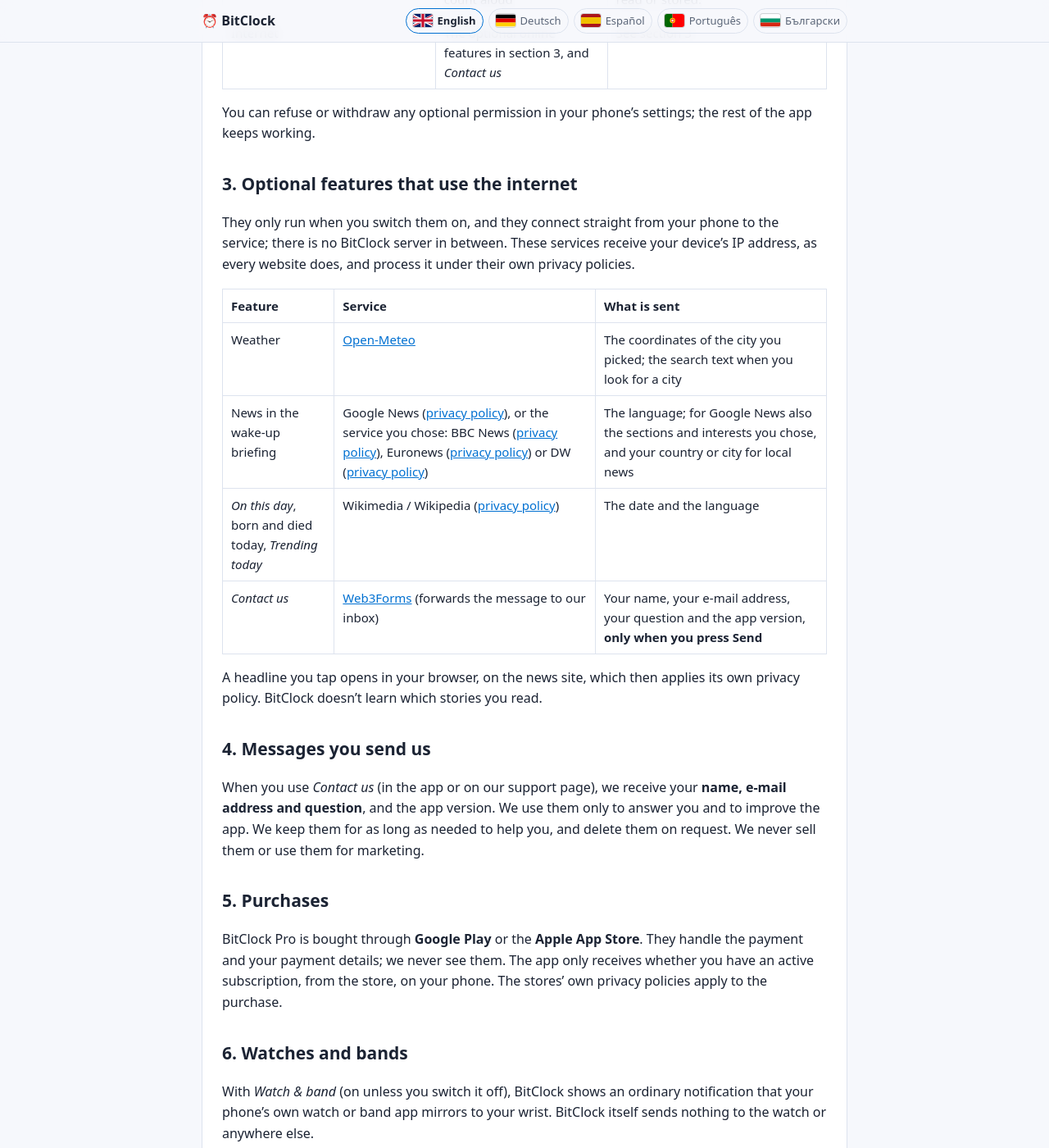
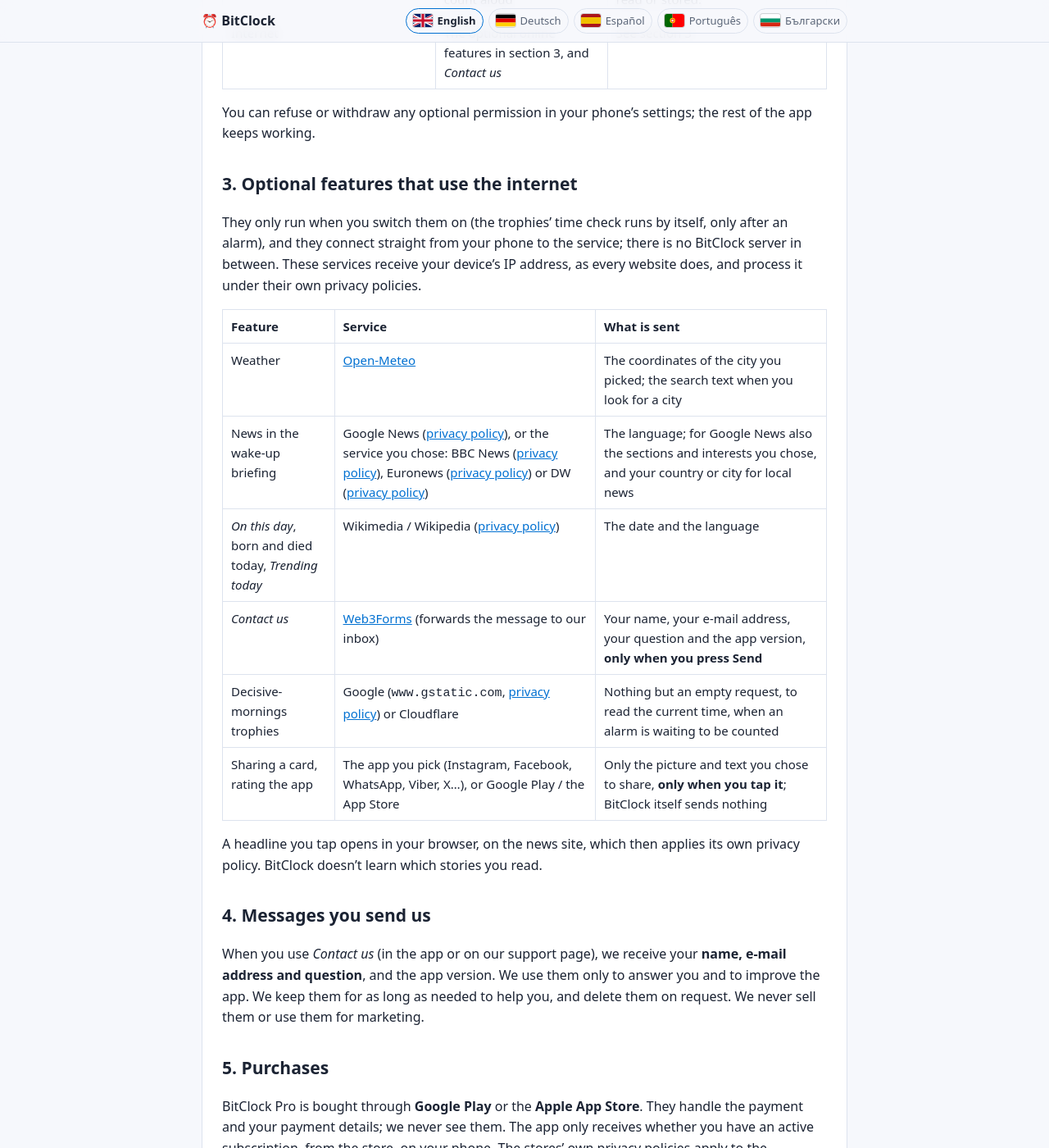
Before and after one commit to N100yanov/bitclock-legal, a Jekyll site: the page built from privacy-policy.md, in a window 1280 px wide and 1400 px high, scrolled down 1358 px. Shown: the whole window at 82% size. Built offline with Jekyll 4.4.1, drawn with Linux system fonts in a browser that asks for light colours; some of the changed text lies outside the part shown.

Commit message:
Privacy policy for BitClock 0.14: the trophies' time check and sharing
Two new rows in all five languages: the decisive-mornings trophies read the
current time from www.gstatic.com (or Cloudflare) with an empty request, only
after an alarm; sharing a card or rating the app sends only what the user
chose, to the app they pick. Last updated: 5 November 2026.

Co-Authored-By: Claude Opus 5.5 <noreply@anthropic.com>
Claude-Session: https://claude.ai/code/session_014Fh5uZZHWnWpe9NATKhh3r

```diff
--- a/privacy-policy.md
+++ b/privacy-policy.md
@@ -45,7 +45,7 @@ You can refuse or withdraw any optional permission in your phone's settings; the
 
 ## 3. Optional features that use the internet
 
-They only run when you switch them on, and they connect straight from your phone to the service; there is no BitClock server in between. These services receive your device's IP address, as every website does, and process it under their own privacy policies.
+They only run when you switch them on (the trophies' time check runs by itself, only after an alarm), and they connect straight from your phone to the service; there is no BitClock server in between. These services receive your device's IP address, as every website does, and process it under their own privacy policies.
 
 | Feature | Service | What is sent |
 |---|---|---|
@@ -53,6 +53,8 @@ They only run when you switch them on, and they connect straight from your phone
 | News in the wake-up briefing | Google News ([privacy policy](https://policies.google.com/privacy)), or the service you chose: BBC News ([privacy policy](https://www.bbc.co.uk/usingthebbc/privacy/)), Euronews ([privacy policy](https://www.euronews.com/terms-and-conditions#privacypolicy)) or DW ([privacy policy](https://www.dw.com/en/european-union-general-data-protection-regulation-gdpr-valid-may-25-2018/a-63500655)) | The language; for Google News also the sections and interests you chose, and your country or city for local news |
 | *On this day*, born and died today, *Trending today* | Wikimedia / Wikipedia ([privacy policy](https://foundation.wikimedia.org/wiki/Policy:Privacy_policy)) | The date and the language |
 | *Contact us* | [Web3Forms](https://web3forms.com) (forwards the message to our inbox) | Your name, your e-mail address, your question and the app version, **only when you press Send** |
+| Decisive-mornings trophies | Google (`www.gstatic.com`, [privacy policy](https://policies.google.com/privacy)) or Cloudflare | Nothing but an empty request, to read the current time, when an alarm is waiting to be counted |
+| Sharing a card, rating the app | The app you pick (Instagram, Facebook, WhatsApp, Viber, X…), or Google Play / the App Store | Only the picture and text you chose to share, **only when you tap it**; BitClock itself sends nothing |
 
 A headline you tap opens in your browser, on the news site, which then applies its own privacy policy. BitClock doesn't learn which stories you read.
 
```
Also changed, not shown: other parts of privacy-policy.md (+1 -1 lines), bg/privacy-policy.md (+4 -2 lines), de/privacy-policy.md (+4 -2 lines), es/privacy-policy.md (+4 -2 lines), pt/privacy-policy.md (+4 -2 lines).
